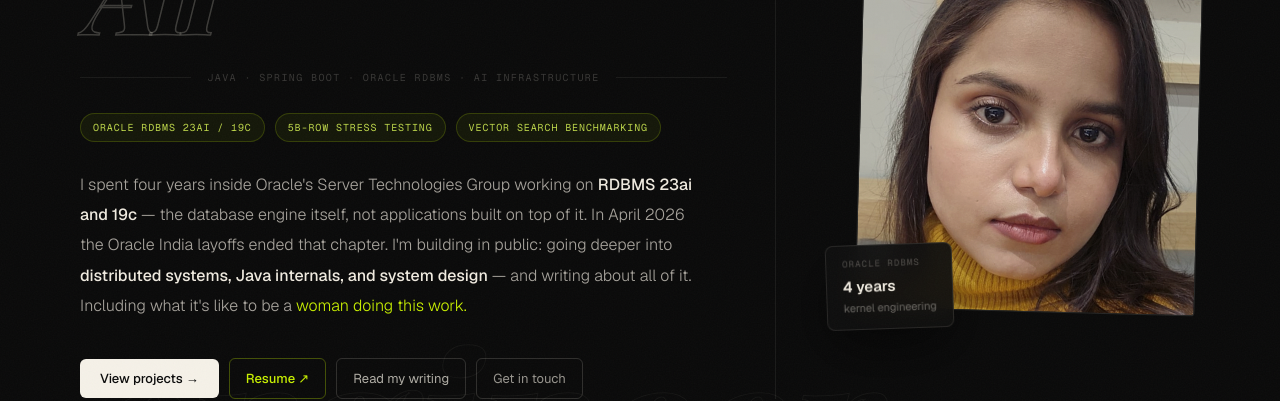
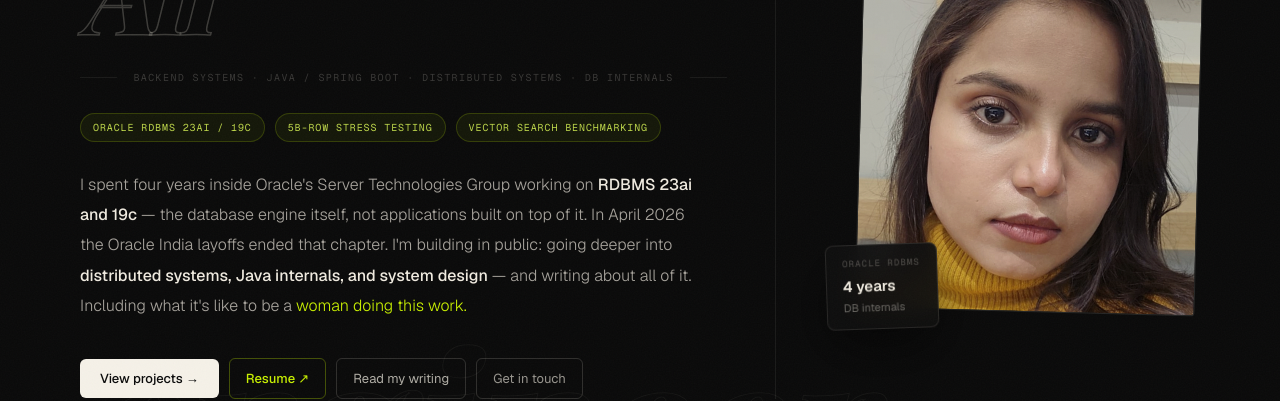
Before and after one commit to Zebaali-hub/zebacodes.com, a Next.js app: page / in a window 1280 px wide. Shown: the part 338-739 px from the top of the page. Built offline with nearby package versions, Linux system fonts and the light colour scheme.

Commit message:
Update skill descriptions for clarity and relevance

```diff
--- a/app/page.tsx
+++ b/app/page.tsx
@@ -128,7 +128,7 @@
                   className="font-mono text-[10px] tracking-[0.14em] uppercase sm:px-4"
                   style={{ color: 'rgba(240,235,224,0.2)' }}
                 >
-                  Java · Spring Boot · Oracle RDBMS · AI Infrastructure
+                  Backend Systems · Java / Spring Boot · Distributed Systems · DB Internals
                 </div>
                 <div className="flex-1 h-px" style={{ background: 'rgba(240,235,224,0.07)' }} />
               </div>
@@ -252,7 +252,7 @@
                   </div>
                   <div className="text-[15px] font-semibold" style={{ color: '#f0ebe0' }}>4 years</div>
                   <div className="text-[11px] mt-0.5" style={{ color: 'rgba(240,235,224,0.4)' }}>
-                    kernel engineering
+                    DB internals
                   </div>
                 </div>
 
```
